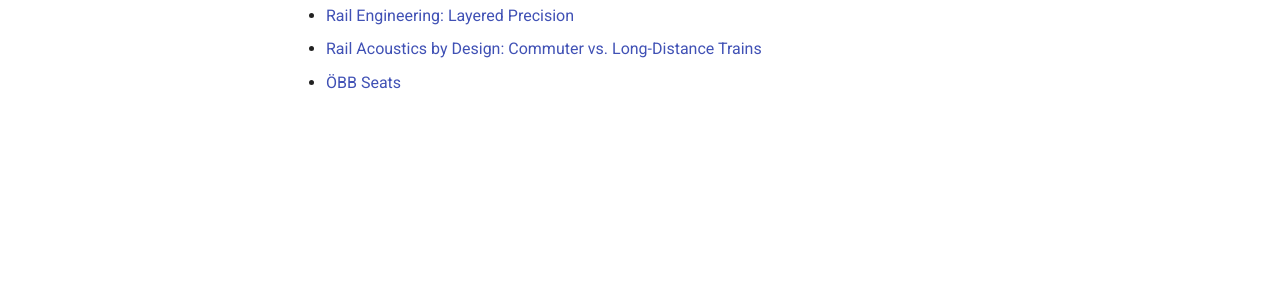
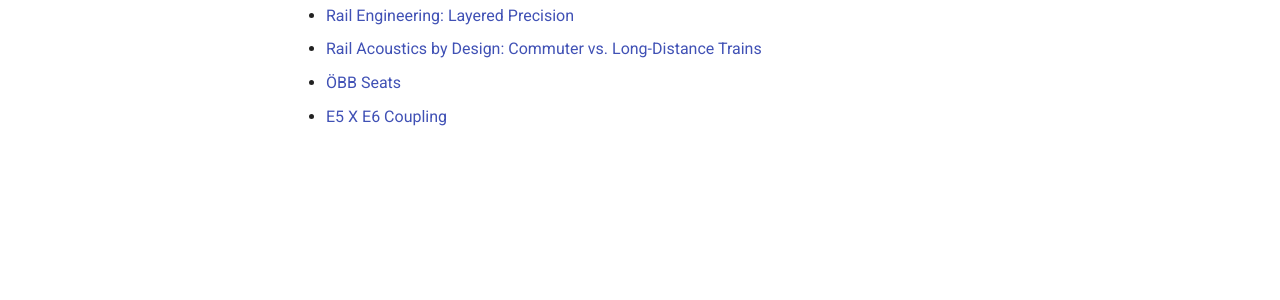
Before and after one commit to alvvvli/alvin-site, an MkDocs documentation site: the page built from docs/rail/index.md, in a window 1280 px wide. Shown: the part 375-675 px from the top of the page. Built offline with MkDocs 1.6.1 and Material for MkDocs 9.7.7, drawn with Linux system fonts in a browser that asks for light colours.

Commit message:
Update index.md

```diff
--- a/docs/rail/index.md
+++ b/docs/rail/index.md
@@ -7,3 +7,4 @@
 - [Rail Engineering: Layered Precision](stadler-2023.md)
 - [Rail Acoustics by Design: Commuter vs. Long-Distance Trains](door-2023.md)
 - [ÖBB Seats](obb-2024.md)
+- [E5 X E6 Coupling](e5e6.md)
```
